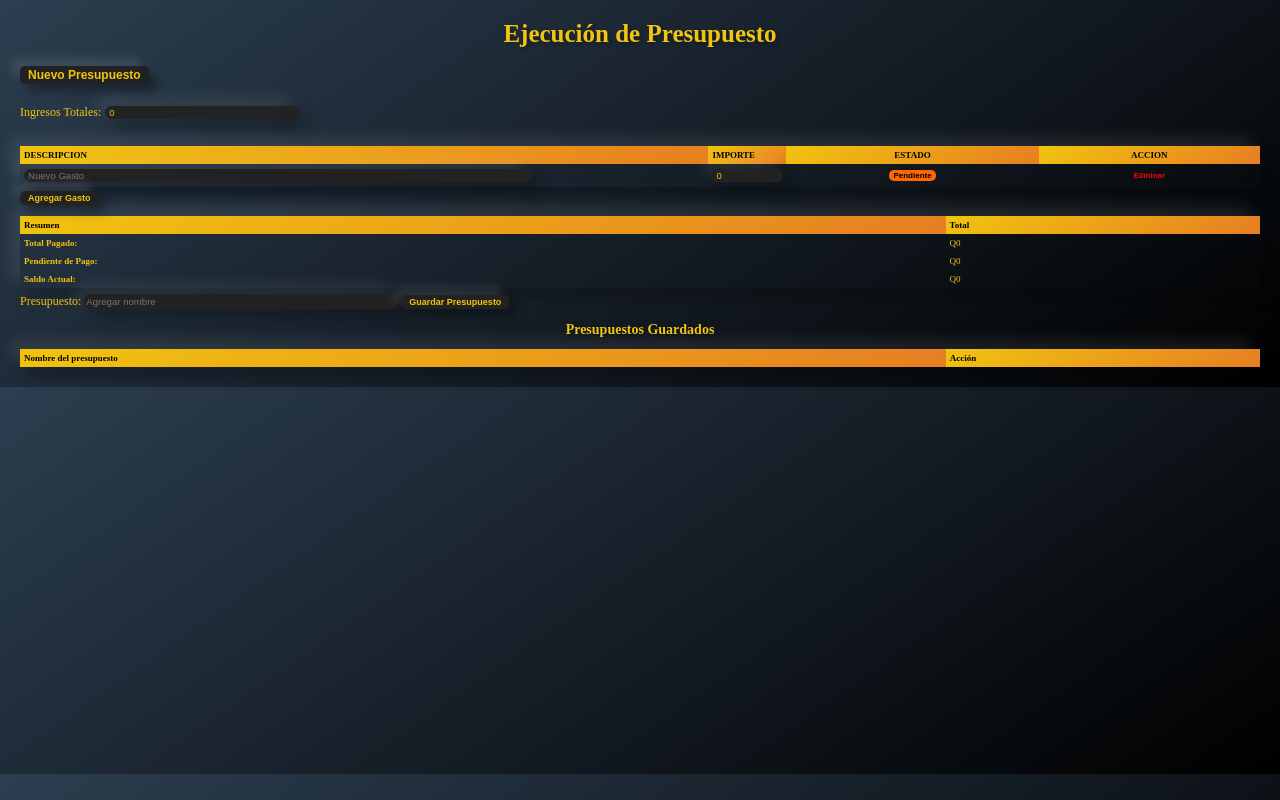
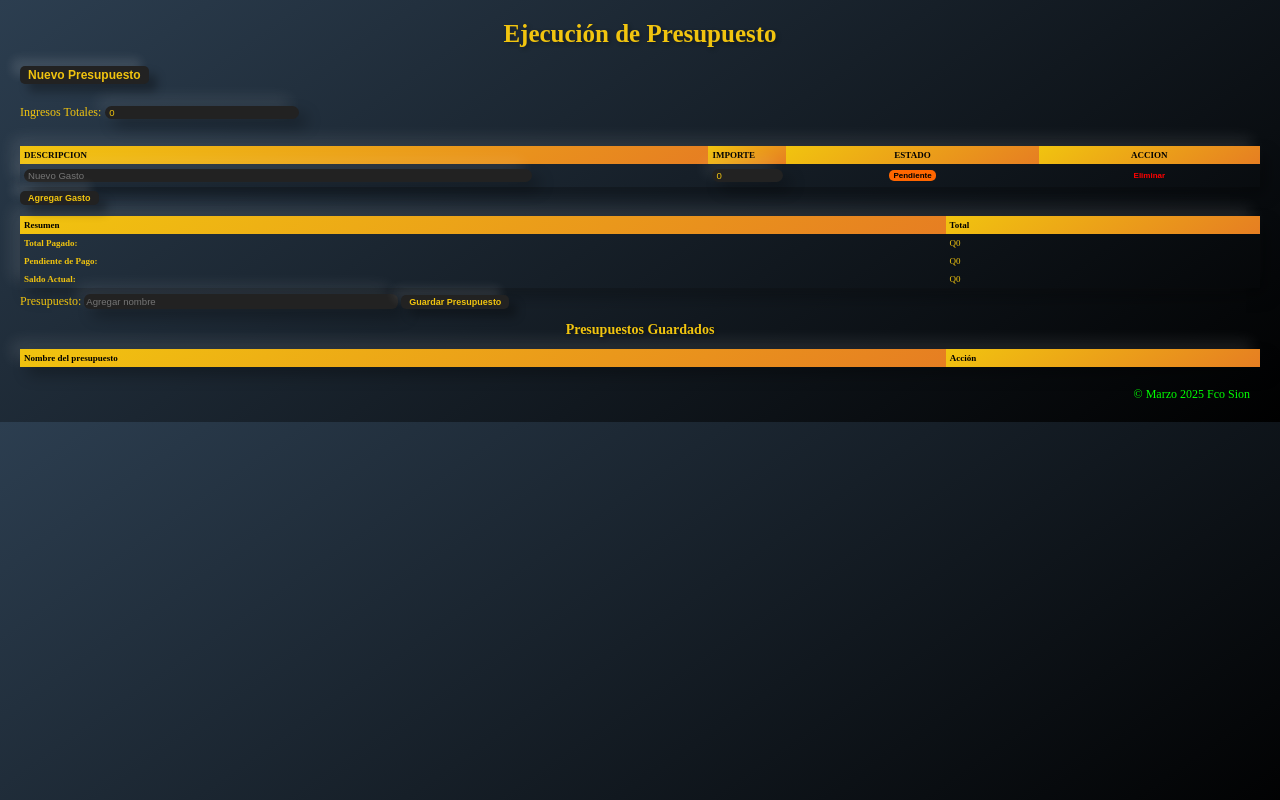
Before and after one commit to FactoryStoreX/presupuesto, a plain HTML site: page index.html in a window 1280 px wide. Drawn offline with Linux system fonts and the light colour scheme.

Commit message:
index.html

```diff
--- a/index.html
+++ b/index.html
@@ -210,13 +210,19 @@ input[type="number"], input[type="text"] {
   margin: 0.9px 0;
   box-shadow: 8px 8px 15px rgba(0, 0, 0, 0.3), -8px -8px 15px rgba(255, 255, 255, 0.1);
   transition: all 0.3s ease;
-  width: 90%; /* Ajustamos el tamaño a un 80% de la pantalla */
-  max-width: 500px; /* Tamaño máximo */
+  width: 90%;
+  max-width: 500px;
   color: #f1c40f;}
 
-
+  footer {
+        text-align: right;
+        color: #00ff00;
+        font-size: 12px;
+        margin-top: 20px;
+        padding-right: 10px;}
 
     </style>
+
 </head>
 <body>
     <h1>Ejecución de Presupuesto</h1>
@@ -479,8 +485,12 @@ function eliminarCarpeta(carpeta) {
             const tabla = document.getElementById('tabla-presupuesto').getElementsByTagName('tbody')[0];
             tabla.innerHTML = '';
             agregarFila();
-            actualizarTotales();
-        }
+            actualizarTotales();}
+
     </script>
+    <footer>
+        <p>&copy; Marzo 2025 Fco Sion </p>
+    </footer>
+
 </body>
 </html>
```
